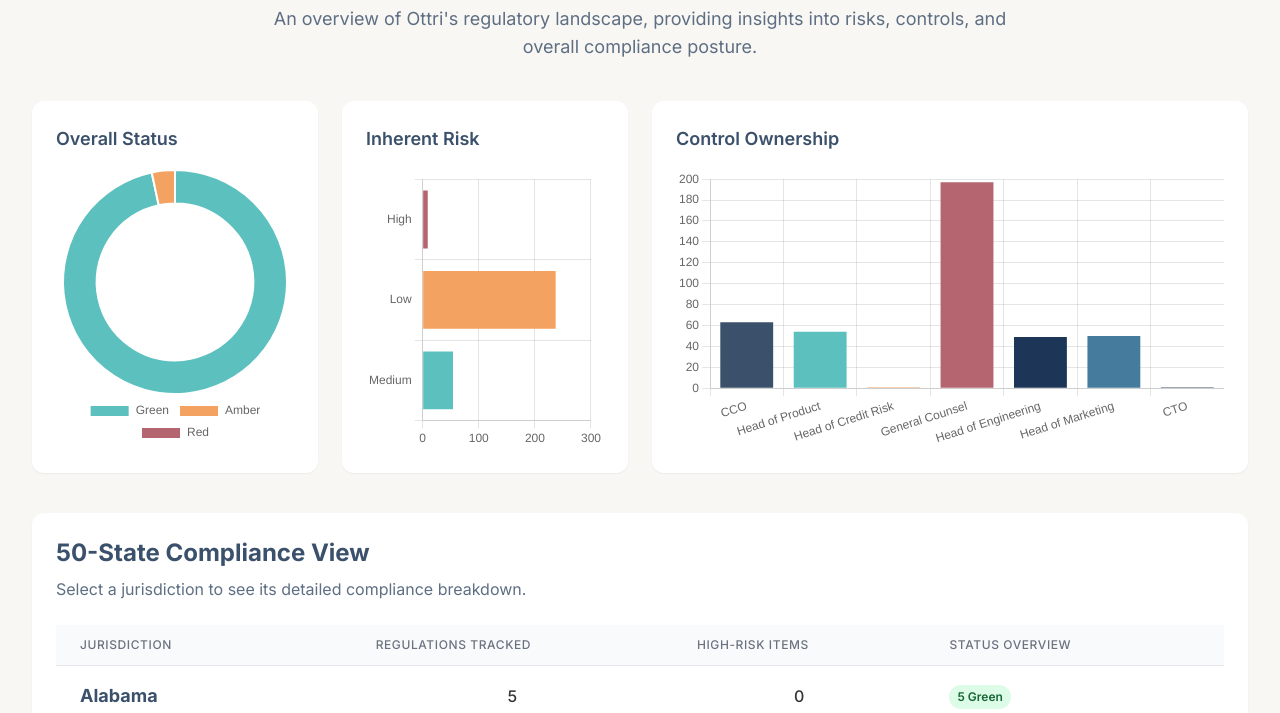
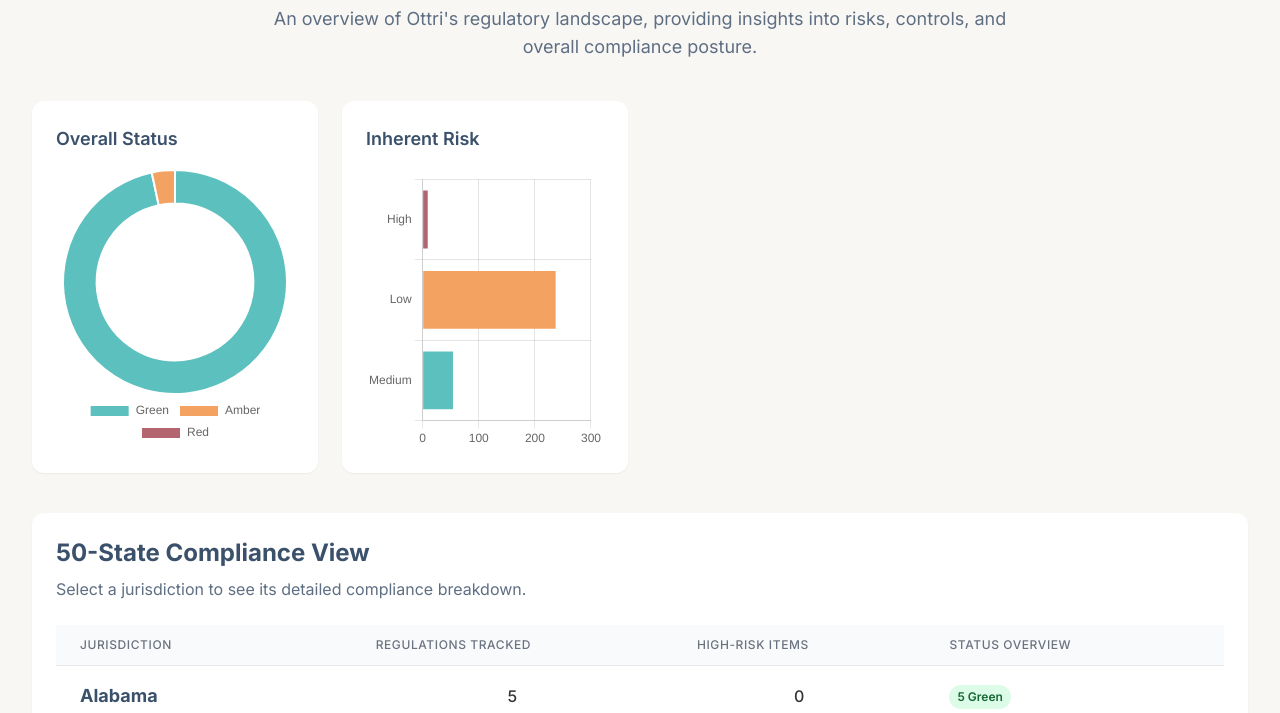
Before and after one commit to ops-ottri/compliance-matrix, a plain HTML site: page index.html in a window 1280 px wide. Shown: the part 87-800 px from the top of the page. Drawn offline with nearby package versions, Linux system fonts and the light colour scheme.

Commit message:
Replace with code

```diff
--- a/index.html
+++ b/index.html
@@ -61,12 +61,7 @@
                     <canvas id="riskChart"></canvas>
                 </div>
             </div>
-             <div class="bg-white p-6 rounded-xl shadow-sm md:col-span-2 xl:col-span-2">
-                <h2 class="text-lg font-semibold text-[#3A506B]">Control Ownership</h2>
-                 <div class="chart-container mt-4">
-                    <canvas id="ownerChart"></canvas>
-                </div>
-            </div>
+
         </section>
 
         <section id="matrix-explorer" class="bg-white p-6 rounded-xl shadow-sm">
```
